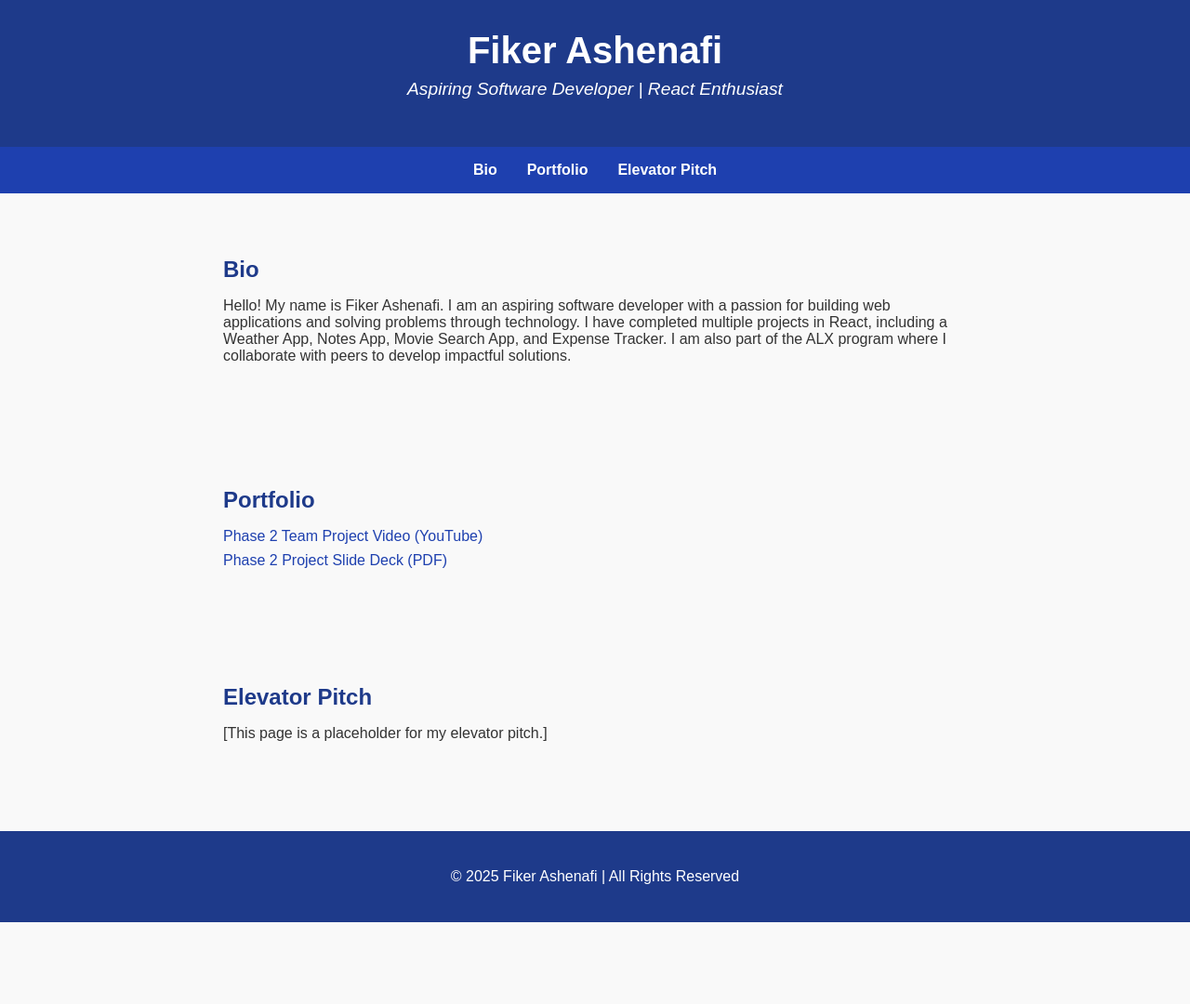
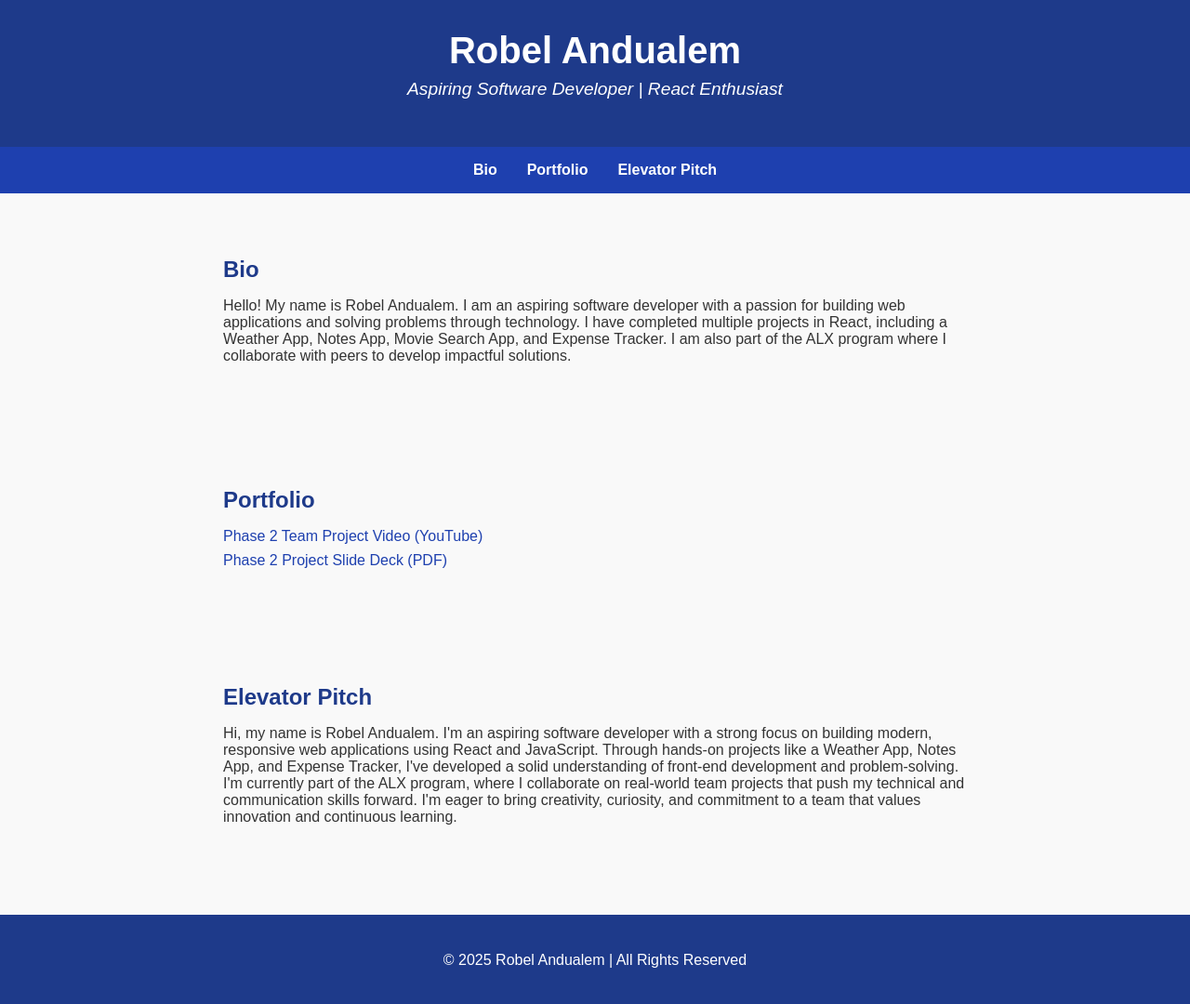
Before and after one commit to ROBEL50361/robel-Andualem, a plain HTML site: page index.html in a window 1280 px wide. Shown: the whole page at 93% size. Before the commit the page ends 992 px from the top, so only its background shows below. Drawn offline with Linux system fonts and the light colour scheme.

Commit message:
Update and rename index.html.html to index.html

```diff
--- a/index.html.html
+++ b/index.html
@@ -3,7 +3,7 @@
 <head>
   <meta charset="UTF-8">
   <meta name="viewport" content="width=device-width, initial-scale=1.0">
-  <title>Fiker Ashenafi | Portfolio</title>
+  <title>Robel Andualem | Portfolio</title>
   <style>
     body {
       font-family: Arial, sans-serif;
@@ -71,7 +71,7 @@
 </head>
 <body>
   <header>
-    <h1>Fiker Ashenafi</h1>
+    <h1>Robel Andualem</h1>
     <p>Aspiring Software Developer | React Enthusiast</p>
   </header>
 
@@ -83,7 +83,7 @@
 
   <section id="bio">
     <h2>Bio</h2>
-    <p>Hello! My name is Fiker Ashenafi. I am an aspiring software developer with a passion for building web applications and solving problems through technology. I have completed multiple projects in React, including a Weather App, Notes App, Movie Search App, and Expense Tracker. I am also part of the ALX program where I collaborate with peers to develop impactful solutions.</p>
+    <p>Hello! My name is Robel Andualem. I am an aspiring software developer with a passion for building web applications and solving problems through technology. I have completed multiple projects in React, including a Weather App, Notes App, Movie Search App, and Expense Tracker. I am also part of the ALX program where I collaborate with peers to develop impactful solutions.</p>
   </section>
 
   <section id="portfolio">
@@ -96,11 +96,13 @@
 
   <section id="elevator">
     <h2>Elevator Pitch</h2>
-    <p>[This page is a placeholder for my elevator pitch.]</p>
+    <p>
+      Hi, my name is Robel Andualem. I'm an aspiring software developer with a strong focus on building modern, responsive web applications using React and JavaScript. Through hands-on projects like a Weather App, Notes App, and Expense Tracker, I've developed a solid understanding of front-end development and problem-solving. I'm currently part of the ALX program, where I collaborate on real-world team projects that push my technical and communication skills forward. I'm eager to bring creativity, curiosity, and commitment to a team that values innovation and continuous learning.
+    </p>
   </section>
 
   <footer>
-    <p>&copy; 2025 Fiker Ashenafi | All Rights Reserved</p>
+    <p>&copy; 2025 Robel Andualem | All Rights Reserved</p>
   </footer>
 </body>
 </html>
```
